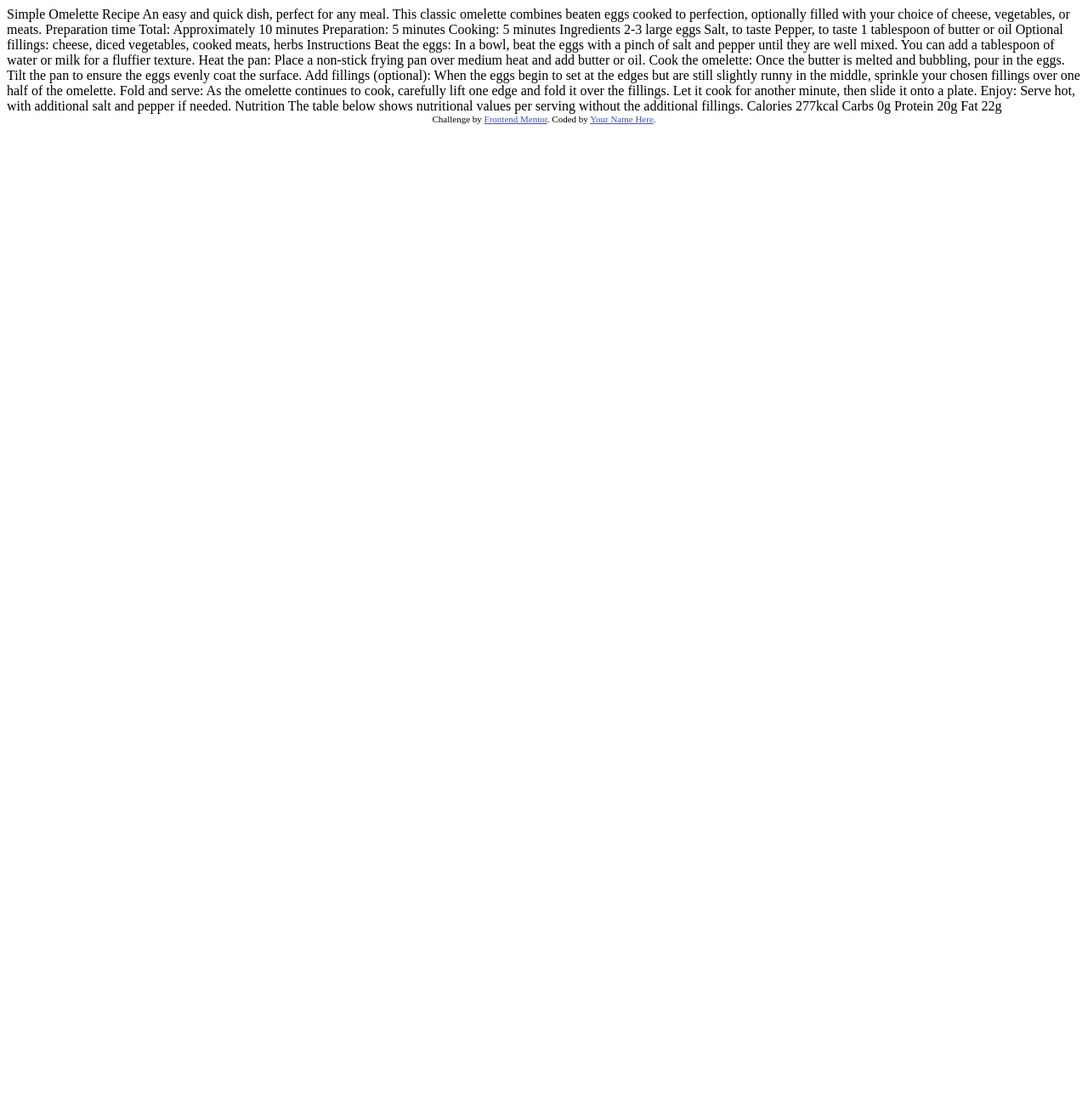
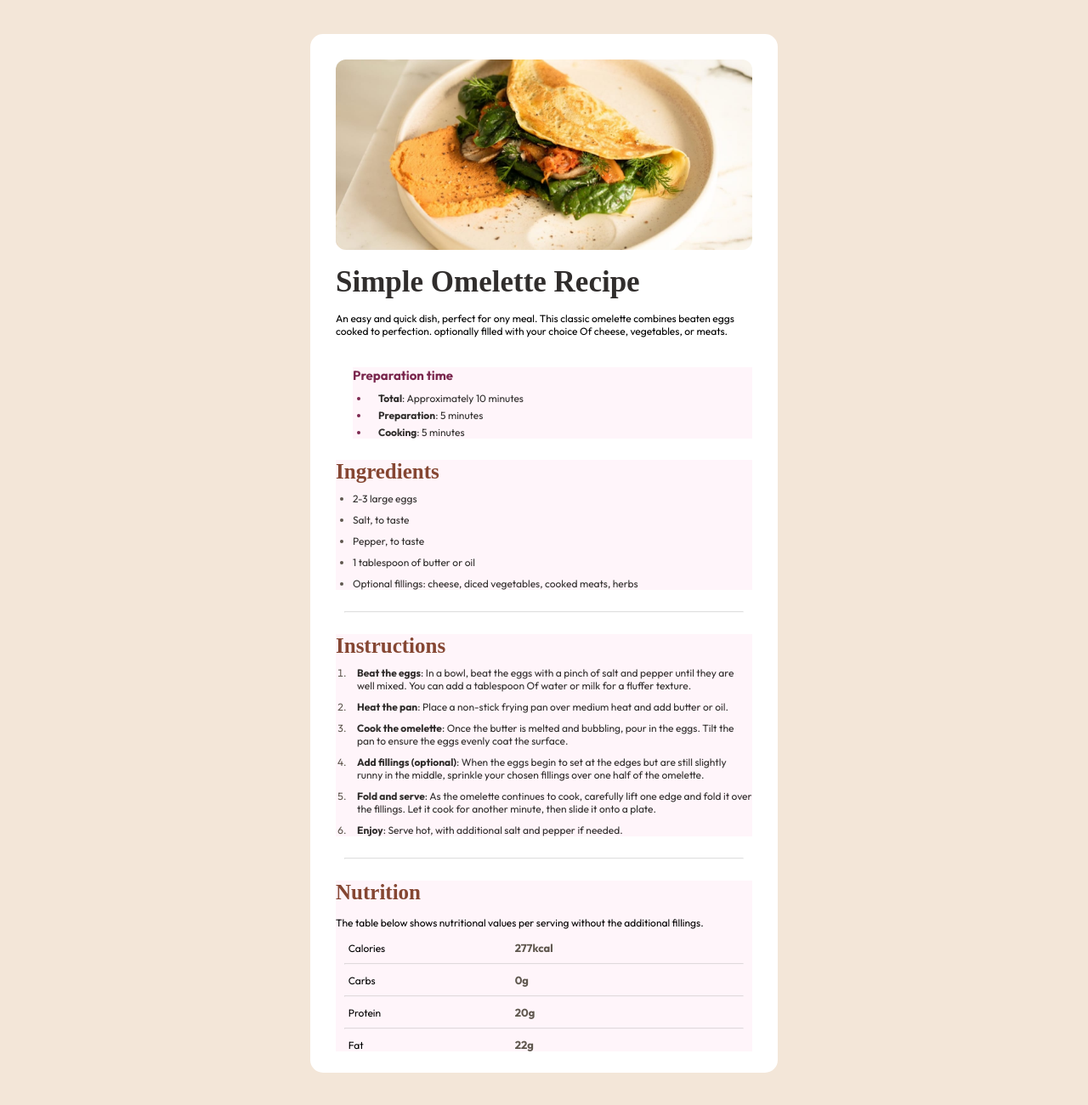
Before and after one commit to ARPIT73881/FrontendMentor-Recipe-Page, a plain HTML site: page index.html in a window 1280 px wide. Shown: the whole page at 85% size. Before the commit the page ends 800 px from the top, so only its background shows below. Drawn offline with Linux system fonts and the light colour scheme.

Commit message:
recipe page complete

```diff
--- a/index.html
+++ b/index.html
@@ -1,77 +1,146 @@
 <!DOCTYPE html>
 <html lang="en">
-<head>
-  <meta charset="UTF-8">
-  <meta name="viewport" content="width=device-width, initial-scale=1.0"> <!-- displays site properly based on user's device -->
+  <head>
+    <meta charset="UTF-8" />
+    <meta name="viewport" content="width=device-width, initial-scale=1.0" />
 
-  <link rel="icon" type="image/png" sizes="32x32" href="./assets/images/favicon-32x32.png">
+    <link
+      rel="icon"
+      type="image/png"
+      sizes="32x32"
+      href="./assets/images/favicon-32x32.png"
+    />
+    <link rel="stylesheet" href="style.css" />
 
-  <title>Frontend Mentor | Recipe page</title>
+    <title>Frontend Mentor | Recipe page</title>
+  </head>
+  <body>
+    <main>
+      <header>
+        <img src="./assets/images/image-omelette.jpeg" alt="image-omelette" />
+        <h1>Simple Omelette Recipe</h1>
+        <p>
+          An easy and quick dish, perfect for ony meal. This classic omelette
+          combines beaten eggs cooked to perfection. optionally filled with your
+          choice Of cheese, vegetables, or meats.
+        </p>
+      </header>
 
-  <!-- Feel free to remove these styles or customise in your own stylesheet 👍 -->
-  <style>
-    .attribution { font-size: 11px; text-align: center; }
-    .attribution a { color: hsl(228, 45%, 44%); }
-  </style>
-</head>
-<body>
+      <aside>
+        <h3>Preparation time</h3>
+        <ul>
+          <li>
+            <p><strong>Total</strong>: Approximately 10 minutes</p>
+          </li>
+          <li>
+            <p><strong>Preparation</strong>: 5 minutes</p>
+          </li>
+          <li>
+            <p><strong>Cooking</strong>: 5 minutes</p>
+          </li>
+        </ul>
+      </aside>
 
-  Simple Omelette Recipe
+      <section class="ingredients">
+        <h2>Ingredients</h2>
+        <ul>
+          <li>
+            <p>2-3 large eggs</p>
+          </li>
+          <li>
+            <p>Salt, to taste</p>
+          </li>
+          <li>
+            <p>Pepper, to taste</p>
+          </li>
+          <li>
+            <p>1 tablespoon of butter or oil</p>
+          </li>
+          <li>
+            <p>
+              Optional fillings: cheese, diced vegetables, cooked meats, herbs
+            </p>
+          </li>
+        </ul>
+      </section>
 
-  An easy and quick dish, perfect for any meal. This classic omelette combines beaten eggs cooked
-  to perfection, optionally filled with your choice of cheese, vegetables, or meats.
+      <hr />
 
-  Preparation time
+      <section class="instructions">
+        <h2>Instructions</h2>
+        <ol>
+          <li>
+            <p>
+              <strong>Beat the eggs</strong>: In a bowl, beat the eggs with a
+              pinch of salt and pepper until they are well mixed. You can add a
+              tablespoon Of water or milk for a fluffer texture.
+            </p>
+          </li>
+          <li>
+            <p>
+              <strong>Heat the pan</strong>: Place a non-stick frying pan over
+              medium heat and add butter or oil.
+            </p>
+          </li>
+          <li>
+            <p>
+              <strong>Cook the omelette</strong>: Once the butter is melted and
+              bubbling, pour in the eggs. Tilt the pan to ensure the eggs evenly
+              coat the surface.
+            </p>
+          </li>
+          <li>
+            <p>
+              <strong>Add fillings (optional)</strong>: When the eggs begin to
+              set at the edges but are still slightly runny in the middle,
+              sprinkle your chosen fillings over one half of the omelette.
+            </p>
+          </li>
+          <li>
+            <p>
+              <strong>Fold and serve</strong>: As the omelette continues to
+              cook, carefully lift one edge and fold it over the fillings. Let
+              it cook for another minute, then slide it onto a plate.
+            </p>
+          </li>
+          <li>
+            <p>
+              <strong>Enjoy</strong>: Serve hot, with additional salt and pepper
+              if needed.
+            </p>
+          </li>
+        </ol>
+      </section>
 
-  Total: Approximately 10 minutes
-  Preparation: 5 minutes
-  Cooking: 5 minutes
+      <hr />
 
-  Ingredients
+      <section class="nutrition">
+        <h2>Nutrition</h2>
+        <span>
+          The table below shows nutritional values per serving without the
+          additional fillings.
+        </span>
+        <article>
+          <p>Calories</p>
+          <h4>277kcal</h4>
+        </article>
+        <hr />
+        <article>
+          <p>Carbs</p>
+          <h4>0g</h4>
+        </article>
+        <hr />
 
-  2-3 large eggs
-  Salt, to taste
-  Pepper, to taste
-  1 tablespoon of butter or oil
-  Optional fillings: cheese, diced vegetables, cooked meats, herbs
-
-  Instructions
-
-  Beat the eggs: In a bowl, beat the eggs with a pinch of salt and pepper until they are well mixed.
-  You can add a tablespoon of water or milk for a fluffier texture.
-
-  Heat the pan: Place a non-stick frying pan over medium heat and add butter or oil.
-
-  Cook the omelette: Once the butter is melted and bubbling, pour in the eggs. Tilt the pan to ensure
-  the eggs evenly coat the surface.
-
-  Add fillings (optional): When the eggs begin to set at the edges but are still slightly runny in the
-  middle, sprinkle your chosen fillings over one half of the omelette.
-
-  Fold and serve: As the omelette continues to cook, carefully lift one edge and fold it over the
-  fillings. Let it cook for another minute, then slide it onto a plate.
-
-  Enjoy: Serve hot, with additional salt and pepper if needed.
-
-  Nutrition
-
-  The table below shows nutritional values per serving without the additional fillings.
-
-  Calories
-  277kcal
-
-  Carbs
-  0g
-
-  Protein
-  20g
-
-  Fat
-  22g
-
-  <div class="attribution">
-    Challenge by <a href="https://www.frontendmentor.io?ref=challenge" target="_blank">Frontend Mentor</a>.
-    Coded by <a href="#">Your Name Here</a>.
-  </div>
-</body>
+        <article>
+          <p>Protein</p>
+          <h4>20g</h4>
+        </article>
+        <hr />
+        <article class="last-article">
+          <p>Fat</p>
+          <h4>22g</h4>
+        </article>
+      </section>
+    </main>
+  </body>
 </html>
--- /dev/null
+++ b/style.css
@@ -0,0 +1,201 @@
+@import url("https://fonts.googleapis.com/css2?family=Karla:ital,wght@0,200..800;1,200..800&display=swap");
+/* Weights: 400*/
+
+@import url("https://fonts.googleapis.com/css2?family=Outfit:wght@100..900&display=swap");
+/*  Weights: 400, 600, 700 */
+
+:root {
+  /* ### Primary */
+
+  --Nutmeg: hsl(14, 45%, 36%);
+  --Dark-Raspberry: hsl(332, 51%, 32%);
+
+  /* ### Neutral */
+
+  --White: hsl(0, 0%, 100%);
+  --Rose-White: hsl(330, 100%, 98%);
+  --Eggshell: hsl(30, 54%, 90%);
+  --Light-Grey: hsl(30, 18%, 87%);
+  --Wenge-Brown: hsl(30, 10%, 34%);
+  --Dark-Charcoal: hsl(24, 5%, 18%);
+
+  /* ### Fonts */
+  --font-young: "Young Serif", serif;
+  --font-outfit: "Outfit", sans-serif;
+}
+
+* {
+  margin: 0;
+  padding: 0;
+  box-sizing: border-box;
+}
+
+html {
+  font-size: 62.5%;
+}
+
+body {
+  background-color: var(--Eggshell);
+  margin: 2rem;
+  padding: 2rem;
+  display: flex;
+  justify-content: center;
+  align-items: center;
+  font-family: var(--font-outfit);
+}
+
+/* main container */
+main {
+  background-color: var(--White);
+  padding: 3rem;
+  border-radius: 1.5rem;
+  max-width: 55rem;
+}
+
+/* common styles */
+h1,
+h2 {
+  font-family: var(--font-young);
+}
+
+h1 {
+  color: var(--Dark-Charcoal);
+  font-size: 3.5rem;
+  margin-block: 1.5rem;
+}
+
+h2 {
+  color: var(--Nutmeg);
+  margin-block: 1rem;
+  font-size: 2.5rem;
+}
+
+h3 {
+  color: var(--Dark-Raspberry);
+  font-size: 1.5rem;
+  margin-block: 1rem;
+}
+
+aside,
+section {
+  background-color: var(--Rose-White);
+  margin-block: 2.5rem;
+}
+
+strong {
+  color: var(--Dark-Charcoal);
+}
+
+hr {
+  margin: 1rem;
+  opacity: 0.3;
+}
+
+/* header section */
+header img {
+  max-width: 100%;
+  border-radius: 1.2rem;
+}
+
+header p {
+  margin-bottom: 3.5rem;
+  font-size: 1.2rem;
+}
+
+/* preparation aside */
+aside {
+  margin-left: 2rem;
+}
+
+aside ul > li {
+  color: var(--Dark-Raspberry);
+  margin-block: 0.5rem;
+  margin-left: 2rem;
+  font-size: 1.2rem;
+}
+
+aside p {
+  color: var(--Dark-Charcoal);
+  margin-left: 1rem;
+}
+
+/* ingredients section */
+
+.ingredients ul {
+  margin-left: 2rem;
+}
+
+.ingredients li {
+  color: var(--Wenge-Brown);
+  margin-block: 1rem;
+  font-size: 1.2rem;
+}
+
+.ingredients p {
+  color: var(--Dark-Charcoal);
+}
+
+/* instructions section */
+.instructions ol {
+  margin-left: 1.5rem;
+}
+
+.instructions li {
+  color: var(--Wenge-Brown);
+  margin-block: 1rem;
+  font-size: 1.2rem;
+}
+
+.instructions p {
+  color: var(--Dark-Charcoal);
+  margin-left: 1rem;
+}
+
+/* nutrition section */
+.nutrition span {
+  display: block;
+  font-size: 1.2rem;
+  margin-block: 1.4rem;
+}
+
+article {
+  display: flex;
+  align-items: center;
+}
+
+article p {
+  text-align: left;
+  margin-left: 3%;
+  width: 40%;
+  font-size: 1.2rem;
+}
+
+article h4 {
+  color: var(--Wenge-Brown);
+  font-size: 1.3rem;
+}
+
+.last-article {
+  margin-bottom: -3rem;
+}
+
+/* responsive */
+@media (max-width: 520px) {
+  body {
+    margin: 0;
+    padding: 0;
+  }
+
+  h1,
+  h2 {
+    text-align: center;
+  }
+
+  h1 {
+    font-size: 2.5rem;
+  }
+
+  h2 {
+    font-size: 2rem;
+  }
+}
```
Also changed, not shown: 2 other files.
